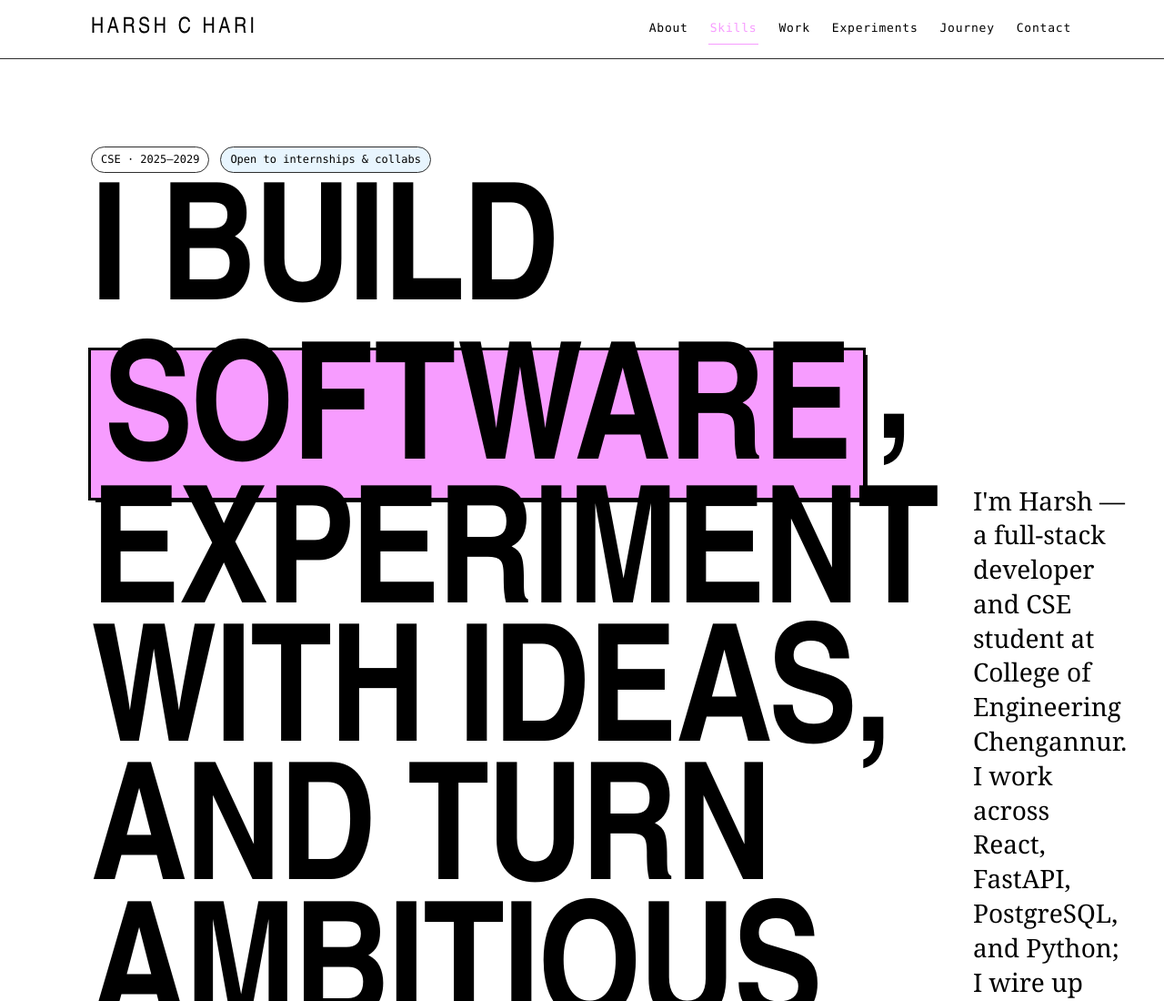
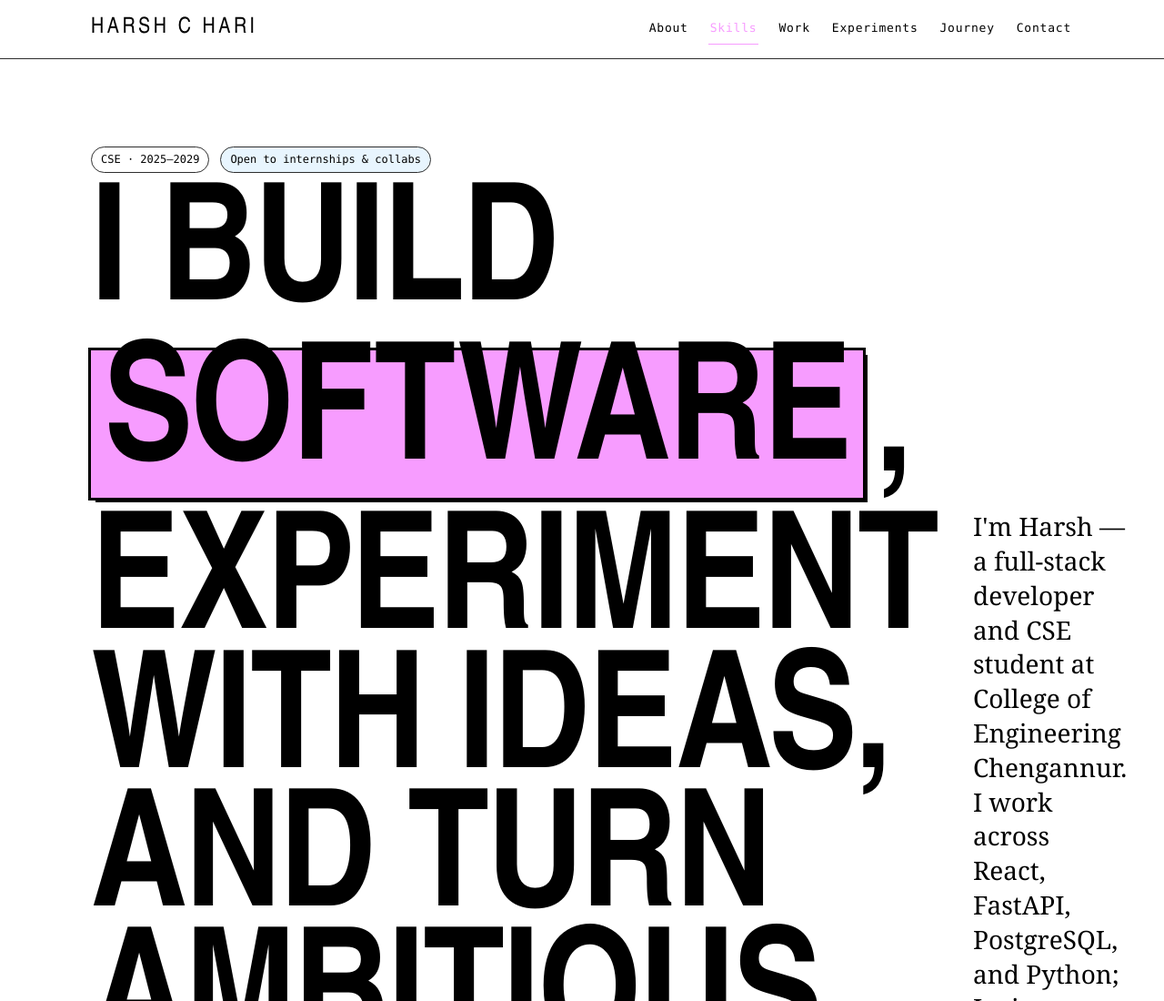
Before and after one commit to Harsh-C-Hari/Portfolio, a website: page index.html in a window 1280 px wide. Shown: the top 1100 px of the page at 91% size. Drawn offline with Linux system fonts and the light colour scheme.

Commit message:
feat: extract hero section to partial and refine typography for accent comma and line spacing

```diff
--- a/index.html
+++ b/index.html
@@ -83,7 +83,7 @@
 
         <div class="hero-grid">
           <h1 class="hero-h1">
-            I build <span class="accent">software</span>,<br>
+            I build <span class="accent">software</span><span class="accent-comma">,</span><br>
             experiment<br>
             with ideas,<br>
             and turn ambitious<br>
--- a/styles.css
+++ b/styles.css
@@ -556,6 +556,20 @@ section[data-od-id="work"] {
     0 0 0 3px var(--c-text),
     5px 5px 0 0 var(--c-text);
   margin-right: 14px;
+  /* the box-shadow's 5px hard offset paints below the box but reserves no
+     layout space of its own, so without real margin here the gap before
+     the next line ("EXPERIMENT") ends up noticeably tighter than the gap
+     between every other line — this was originally only fixed for the
+     mobile breakpoint below; it's the same issue at every size. */
+  margin-bottom: 0.16em;
+}
+
+/* the comma sits outside the highlight box (so it isn't part of the pink
+   fill), which left it aligned to the box's baseline instead of resting
+   low the way a comma naturally does — nudge it down independently */
+.hero-h1 .accent-comma {
+  display: inline-block;
+  transform: translateY(0.20em);
 }
 
 .hero-sub {
```
Also changed, not shown: src/partials/hero.html (+1 -1 lines).
